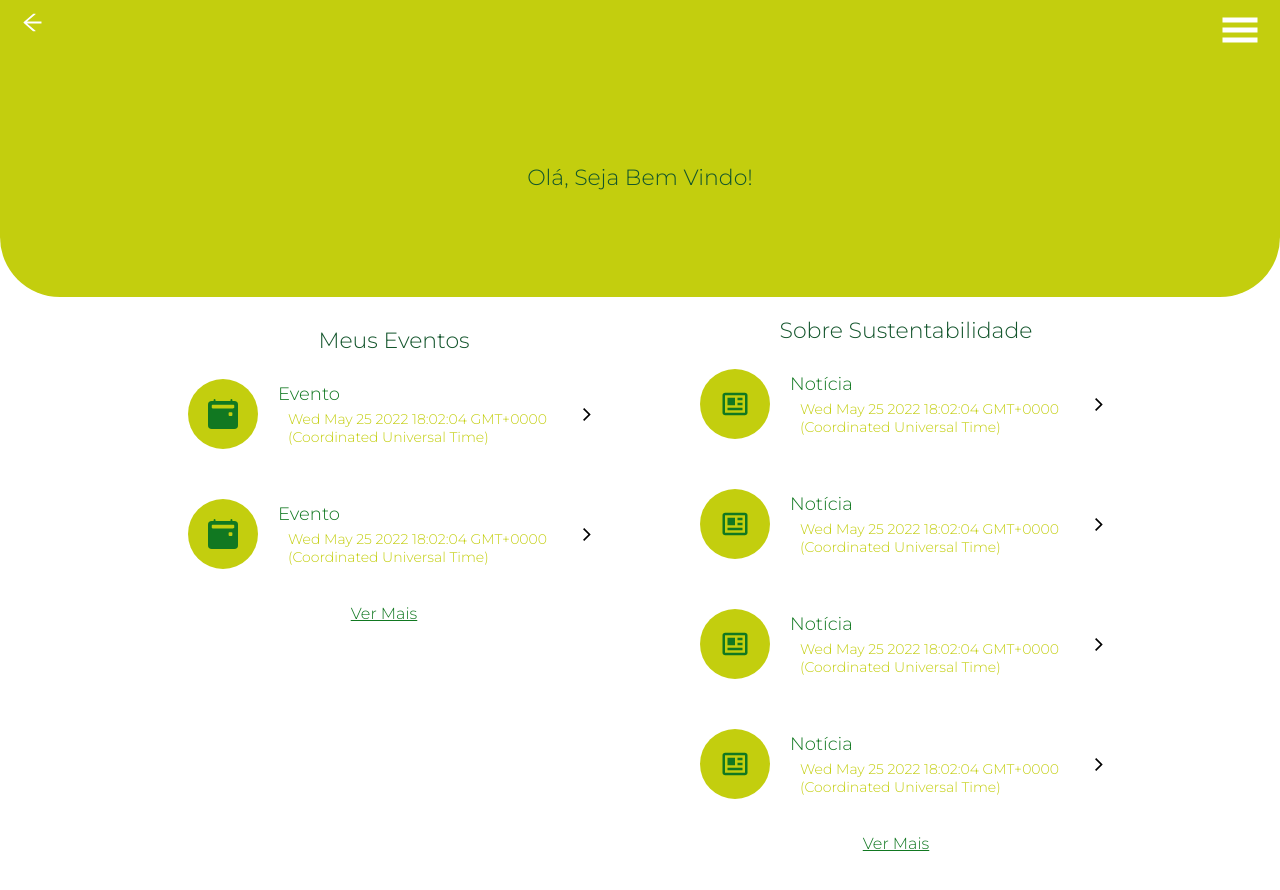
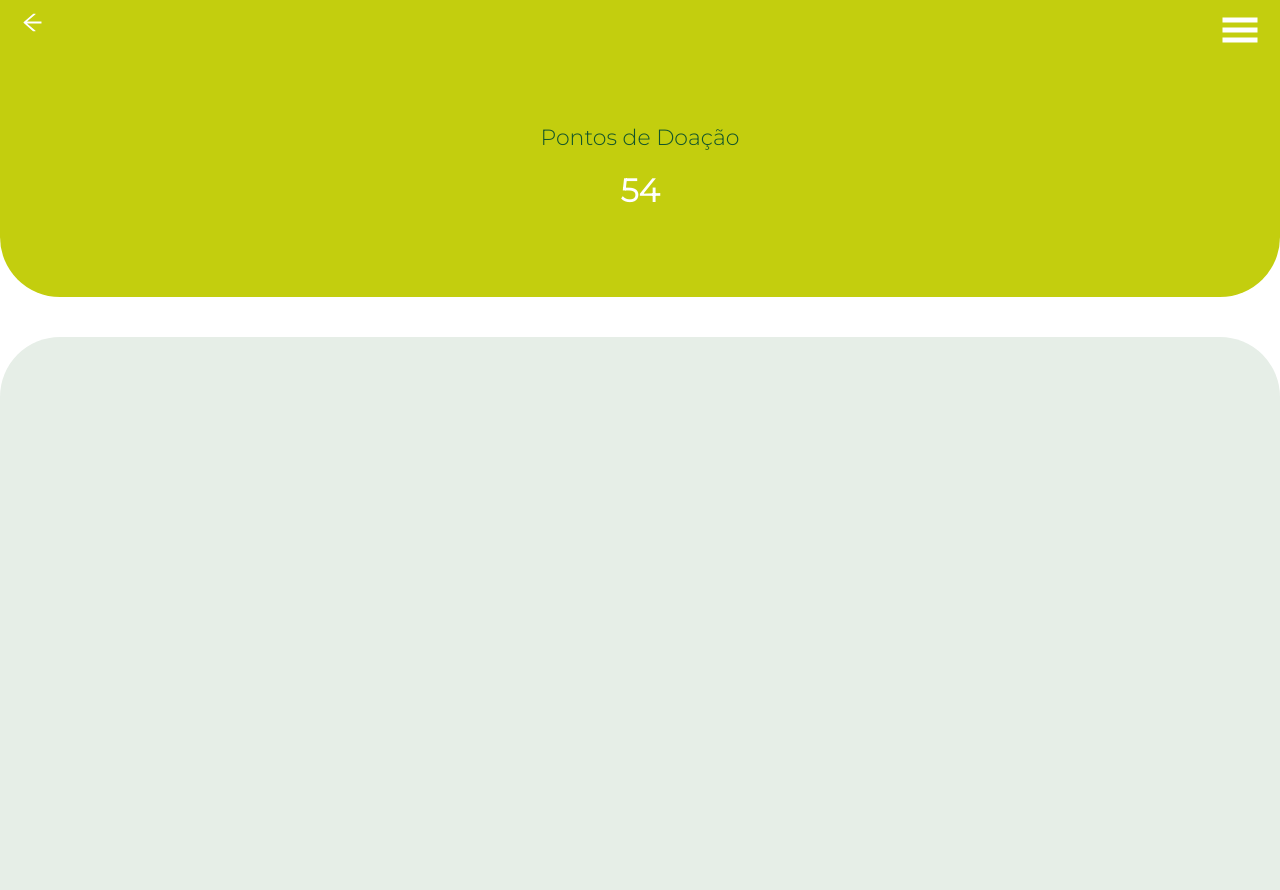
Before and after one commit to jvenus99/gree-tree-app, a React (Create React App) app: page /pontosDoacao in a window 1280 px wide. Shown: the top 890 px of the page. Before the commit the page ends 853 px from the top, so only its background shows below. Built offline with nearby package versions, Linux system fonts and the light colour scheme.

Commit message:
feat: :sparkles: Tela de Pontos de Doacao e Meus Eventos

```diff
--- /dev/null
+++ b/src/pages/MeusEventos/index.js
@@ -0,0 +1,16 @@
+import { Container, HeaderChildren, HeaderContainer } from '../../style/styles';
+import { ComponentList } from '../../components/ComponentList';
+
+export const MeusEventos = () => {
+  return (
+    <>
+      <HeaderContainer>
+        <HeaderChildren>
+          <h1>Meus Eventos</h1>
+          <span>5</span>
+        </HeaderChildren>
+      </HeaderContainer>
+      <Container></Container>
+    </>
+  );
+};
--- /dev/null
+++ b/src/pages/PontosDoacao/index.js
@@ -0,0 +1,16 @@
+import { Container, HeaderChildren, HeaderContainer } from '../../style/styles';
+import { ComponentList } from '../../components/ComponentList';
+
+export const PontosDoacao = () => {
+  return (
+    <>
+      <HeaderContainer>
+        <HeaderChildren>
+          <h1>Pontos de Doação</h1>
+          <span>54</span>
+        </HeaderChildren>
+      </HeaderContainer>
+      <Container></Container>
+    </>
+  );
+};
--- a/src/routes/routes.js
+++ b/src/routes/routes.js
@@ -7,6 +7,8 @@ import {
 import { Header } from '../components/Header';
 import { Home } from '../pages/Home';
 import { Login } from '../pages/Login';
+import { MeusEventos } from '../pages/MeusEventos';
+import { PontosDoacao } from '../pages/PontosDoacao';
 import { Profile } from '../pages/Profile';
 import { Cadastro } from '../pages/SignUp';
 
@@ -19,6 +21,8 @@ export const AppRoutes = () => {
         <Route path='/login' element={<Login />} />
         <Route path='/cadastro' element={<Cadastro />} />
         <Route path='/profile' element={<Profile />} />
+        <Route path='/pontosDoacao' element={<PontosDoacao />} />
+        <Route path='/myEvents' element={<MeusEventos />} />
       </Routes>
     </Router>
   );
--- a/src/style/styles.js
+++ b/src/style/styles.js
@@ -5,9 +5,24 @@ export const HeaderContainer = styled.div`
   background-color: #c3ce0e;
   border-radius: 0px 0px 60px 60px;
   width: 100%;
+  h1 {
+    font-weight: 400;
+  }
   display: flex;
   flex-direction: column;
   justify-content: space-around;
+`;
+
+export const HeaderChildren = styled.div`
+  display: flex;
+  flex-direction: column;
+  align-items: center;
+  span {
+    font-size: 32px;
+    margin: 20px;
+    color: white;
+    font-weight: 700;
+  }
 `;
 
 export const Container = styled.div`
```
Also changed, not shown: src/pages/MeusEventos/styles.js (added), src/pages/PontosDoacao/styles.js (added).
